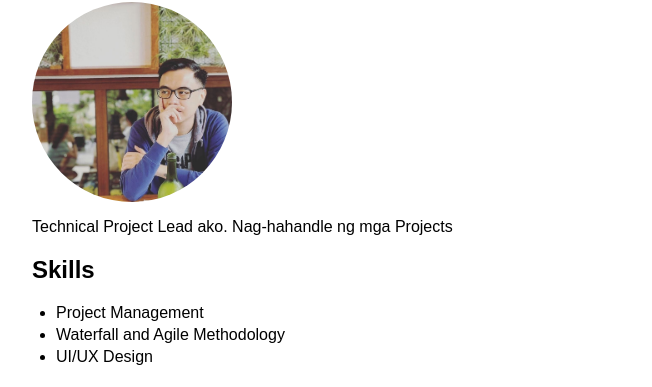
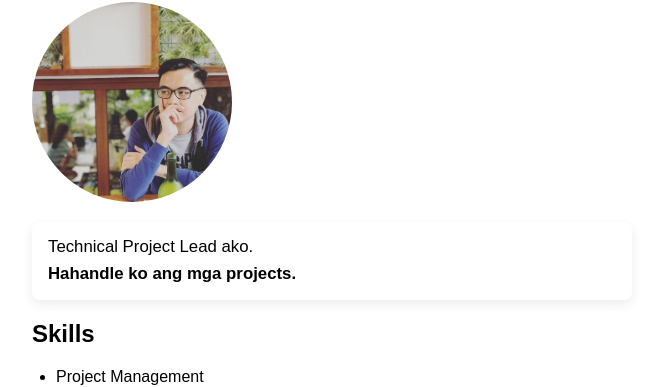
Before and after one commit to botnieantonio/botnie.github.io, a plain HTML site: page index.html in a window 1280 px wide. Shown: the part 115-502 px from the top of the page, without its empty margins (308-960 px from the left). Drawn offline with Linux system fonts and the light colour scheme.

Commit message:
Redesign Technical Project Lead

```diff
--- a/index.html
+++ b/index.html
@@ -10,7 +10,7 @@
     <button id="theme">Dark Mode</button>
     <h1>Hello, ako si Botnie</h1>
     <img class="profile-avatar" src="botnie.jpg" alt="Photo of Botnie">
-    <p>Technical Project Lead ako. Nag-hahandle ng mga Projects</p>
+    <p class="intro">Technical Project Lead ako. <span>Hahandle ko ang mga projects.</span></p>
 
     <section class="skills">
         <h2>Skills</h2>
--- a/style.css
+++ b/style.css
@@ -21,6 +21,21 @@ body {
 h1 {
     color: navy;
     color: var(--title);
+}
+.intro {
+    margin: 20px 0;
+    padding: 12px 16px;
+    border-left: 4px solid var(--title);
+    border-radius: 8px;
+    background: var(--card);
+    font-size: 1.05rem;
+    line-height: 1.6;
+    box-shadow: 0 4px 12px rgba(0, 0, 0, 0.08);
+}
+.intro span {
+    display: block;
+    color: var(--title);
+    font-weight: 700;
 }
 .profile-avatar {
     display: block;
```
